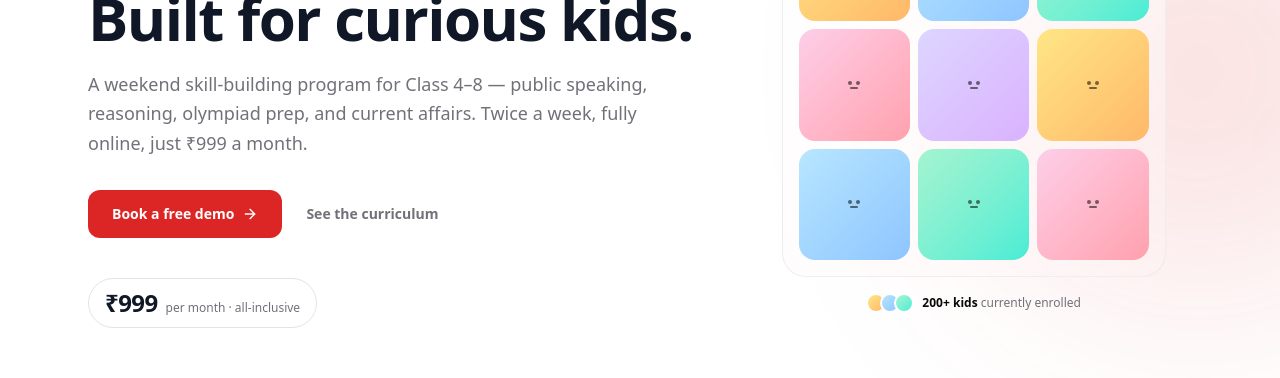
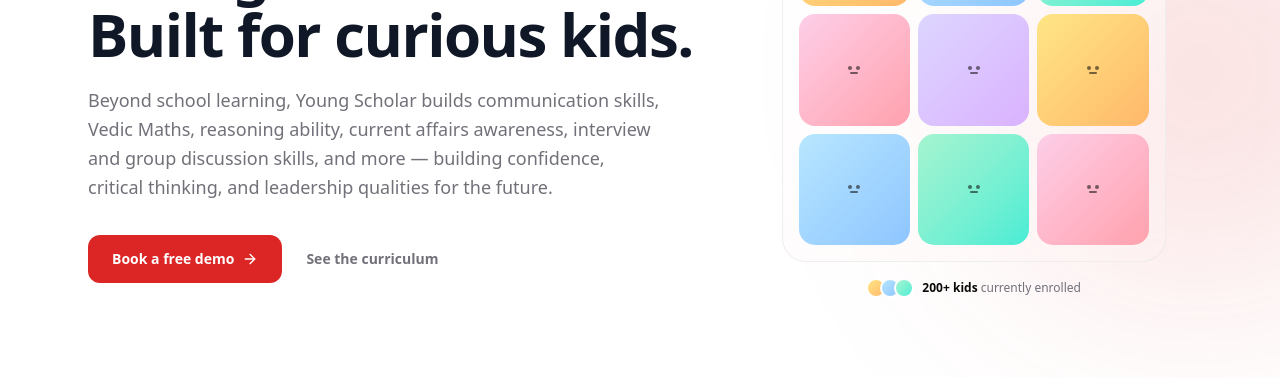
Before and after one commit to myselfabhi/efforteducation, a Next.js app in the folder frontend/: page /young-scholar in a window 1280 px wide. Shown: the part 266-644 px from the top of the page. Built offline with nearby package versions, Linux system fonts and the light colour scheme; no server answers.

Commit message:
fix: remove pricing badge and update Young Scholar program description

```diff
--- a/frontend/src/app/young-scholar/components/YoungScholarMotion.tsx
+++ b/frontend/src/app/young-scholar/components/YoungScholarMotion.tsx
@@ -130,8 +130,10 @@
                 transition={{ duration: 0.5, delay: 0.15 }}
                 className="mt-5 max-w-xl text-base md:text-lg text-muted-foreground leading-relaxed"
               >
-                A weekend skill-building program for Class 4–8 — public speaking, reasoning,
-                olympiad prep, and current affairs. Twice a week, fully online, just ₹999 a month.
+                Beyond school learning, Young Scholar builds communication skills,
+                 Vedic Maths, reasoning ability, current affairs awareness,
+                 interview and group discussion skills, and more — building confidence,
+                critical thinking, and leadership qualities for the future.
               </motion.p>
 
               <motion.div
@@ -157,7 +159,7 @@
               </motion.div>
 
               {/* Pricing pill */}
-              <motion.div
+              {/* <motion.div
                 initial={{ opacity: 0 }}
                 animate={{ opacity: 1 }}
                 transition={{ duration: 0.5, delay: 0.4 }}
@@ -165,7 +167,7 @@
               >
                 <span className="text-2xl font-bold tracking-tight">₹999</span>
                 <span className="text-xs text-muted-foreground">per month · all-inclusive</span>
-              </motion.div>
+              </motion.div> */}
             </div>
 
             {/* Right — kid-tile grid + floating cards */}
```
